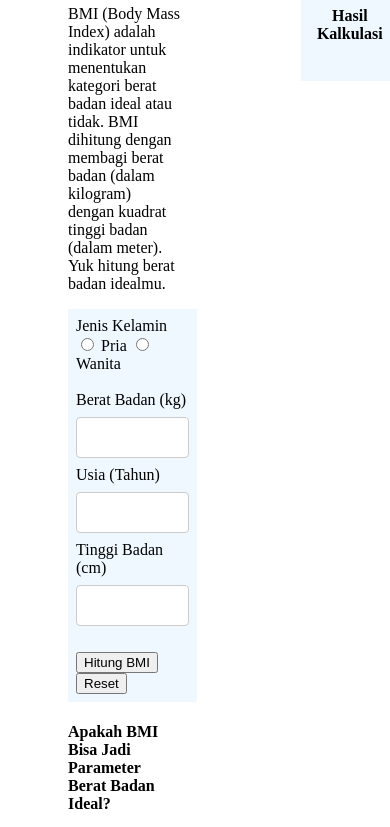
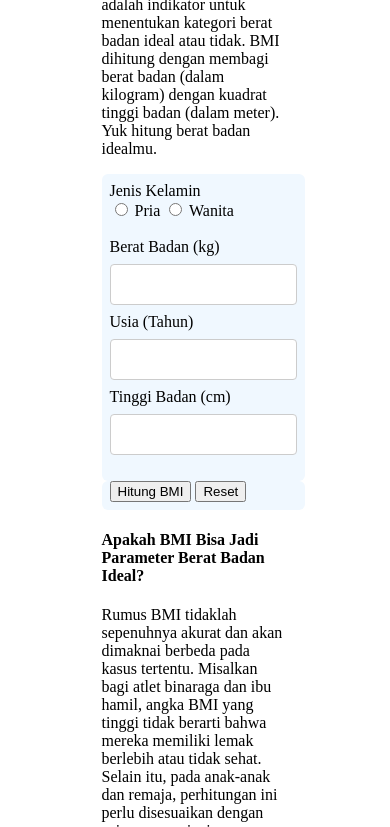
Before and after one commit to revou-fundamental-course/28-oct-24-jeongsa96, a plain HTML site: page index.html in a window 390 px wide. Shown: the part 157-984 px from the top of the page. Drawn offline with Linux system fonts and the light colour scheme.

Commit message:
responsive

```diff
--- a/css/style.css
+++ b/css/style.css
@@ -13,6 +13,7 @@ main {
     background-color: aliceblue;
     padding: 8px;
     border: 10px;
+    border-radius: 6px;
     width: 100%;
 }
 
@@ -43,3 +44,18 @@ footer {
     text-align: center;
     display: block;
 }
+
+.padding-top {
+    padding-top: 0px;
+}
+
+.padding-bot {
+    padding-bottom: 0px;
+}
+
+@media (max-width: 480px) {
+    main {
+        flex-direction:column;
+        align-items: center;
+    }
+}
--- a/index.html
+++ b/index.html
@@ -21,7 +21,7 @@
             </div>
             <div>
                 <!-- Form input data  -->
-                <form class="color-section">
+                <form class="color-section padding-bot">
                     <span>Jenis Kelamin</span><br>
                     <input type="radio" name="gender" id="pr" value="pria"> Pria <input type="radio" name="gender" id="wa" value="wanita"> Wanita
                     <br><br>
@@ -33,9 +33,11 @@
                     <label>Tinggi Badan (cm)</label>
                     <input type="text" id="tinggi_badan">
                     <br><br>
+                </form>
+                <div class="color-section padding-top">
                     <button type="submit" onclick="hitung(event)">Hitung BMI</button>
                     <button onclick="resetForm()">Reset</button>
-            </form>
+                </div>
             </div>
             <!-- DIV artikel tentang BMI -->
             <div>
```
